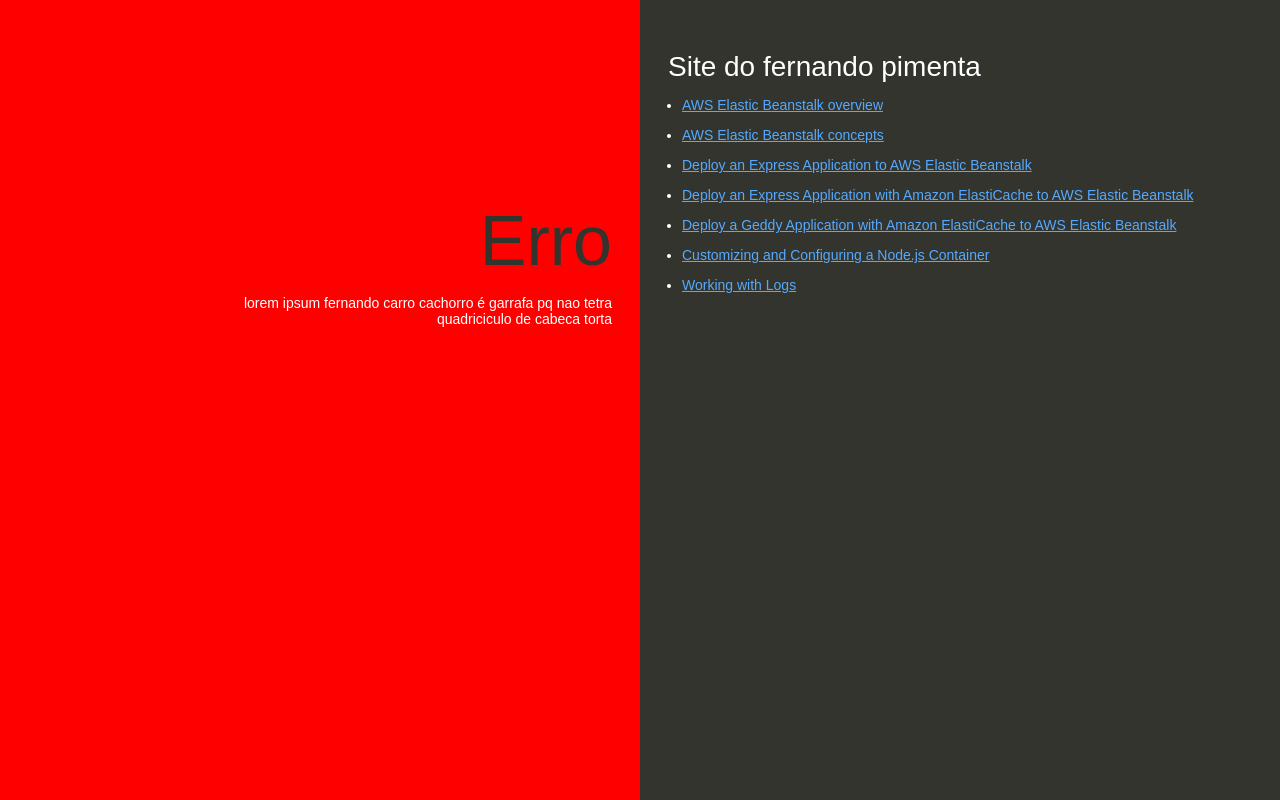
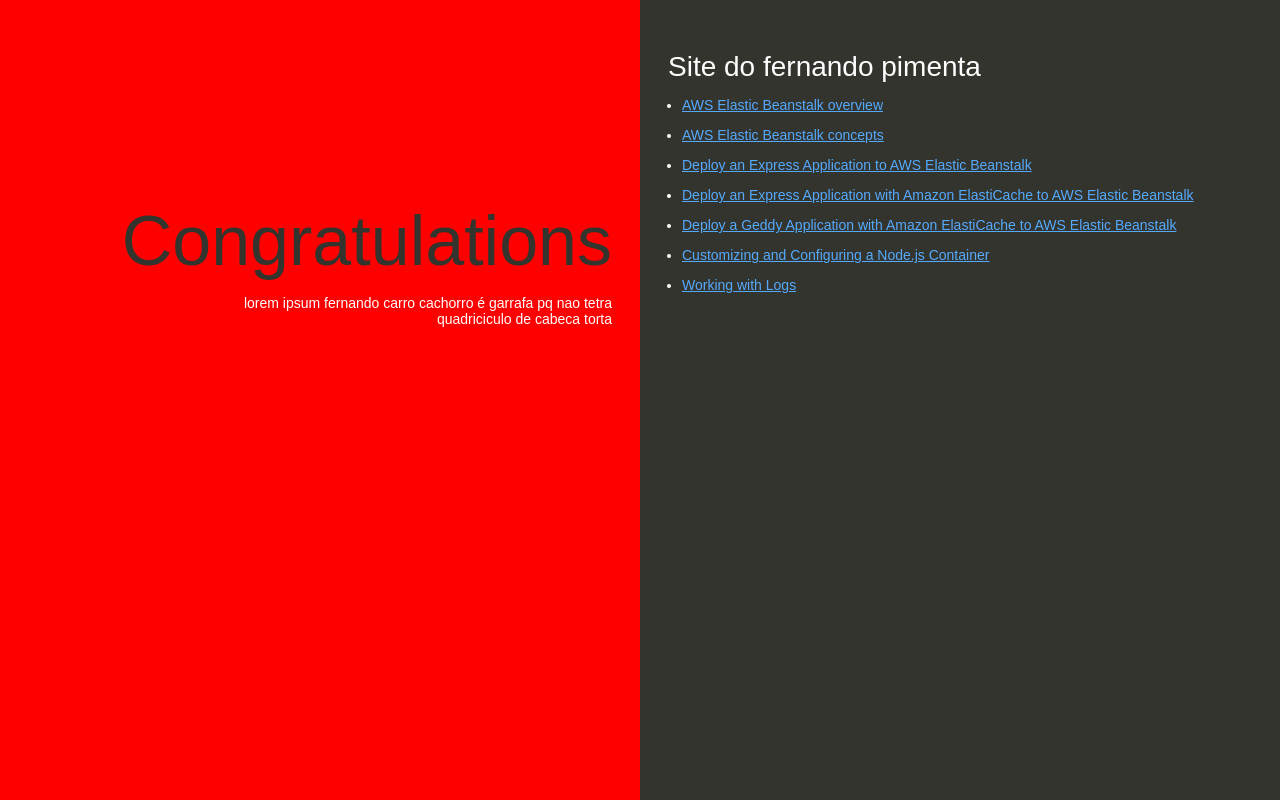
Before and after one commit to fernandooliveirapimenta/aws_code_commit_build_deploy_pipeline, a website: page index.html in a window 1280 px wide. Drawn offline with Linux system fonts and the light colour scheme.

Commit message:
erro build

```diff
--- a/index.html
+++ b/index.html
@@ -75,7 +75,7 @@
   </head>
   <body style="background-color: red">
     <div class="textColumn">
-      <h1>Erro</h1>
+      <h1>Congratulations</h1>
       <p>lorem ipsum fernando carro cachorro é garrafa pq nao tetra quadriciculo de cabeca torta</p>
     </div>
     <div class="linksColumn">
```
